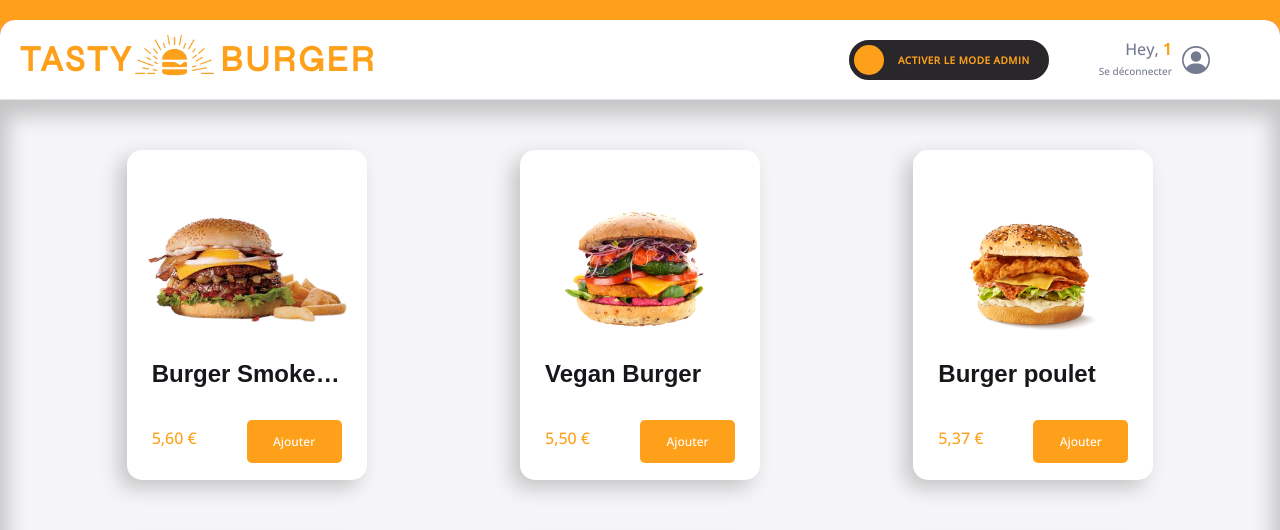
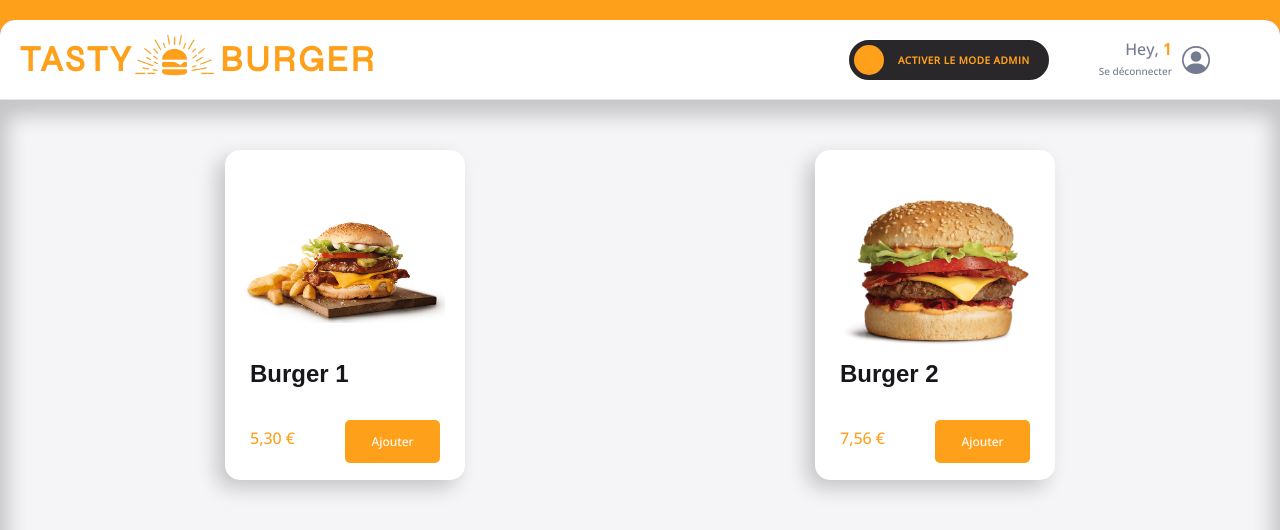
Before and after one commit to YanisMorzak/tasty-burger, a React (Vite) app: page /order/1 in a window 1280 px wide. Shown: the top 530 px of the page. Built offline with nearby package versions, Linux system fonts and the light colour scheme; a web font is replaced by a local one.

Commit message:
🚧 F08: MENU > Add resetProducts button (no style)

```diff
--- a/src/components/pages/order/Main/Menu.jsx
+++ b/src/components/pages/order/Main/Menu.jsx
@@ -9,7 +9,15 @@ const IMAGE_BY_DEFAULT = "/images/coming-soon.png";
 
 export default function Menu() {
 
-  const {products, handleDelete} = useContext(OrderContext)
+  const {products, handleDelete, resetProducts} = useContext(OrderContext)
+
+  if(products.length === 0)
+    return(
+    <div>
+      <span>Pas de produits</span>
+      <button onClick={resetProducts}>générer de nouveaux produits</button>
+    </div>
+    )
 
   return (
     <MenuStyled className="menu">
--- a/src/components/pages/order/OrderPage.jsx
+++ b/src/components/pages/order/OrderPage.jsx
@@ -11,7 +11,7 @@ import { fakeMenu } from '../../../fakeData/fakeMenu';
 export default function OrderPage() {
     const [isModeAdmin, setIsModeAdmin] = useState(false);
     const [currentTabSelected, setCurrentTabSelected] = useState("add");
-    const [products, setProducts] = useState(fakeMenu.LARGE)
+    const [products, setProducts] = useState(fakeMenu.SMALL)
 
     const handleAddProduct = (newProduct) => {
       // copie du state
@@ -32,6 +32,10 @@ export default function OrderPage() {
       setProducts(productsUpdated)
     }
 
+    const resetProducts = () => {
+      setProducts(fakeMenu.SMALL)
+    }
+
     const orderContextValue = {
       isModeAdmin,
       setIsModeAdmin,
@@ -43,6 +47,7 @@ export default function OrderPage() {
       setProducts,
       handleAddProduct,
       handleDelete,
+      resetProducts,
     }
 
 
--- a/src/context/OrderContext.jsx
+++ b/src/context/OrderContext.jsx
@@ -17,4 +17,5 @@ export default createContext({
     setProducts: () => {},
     handleAddProduct: () => {},
     handleDelete: () => {},
+    resetProducts: () => {},
 })
```
